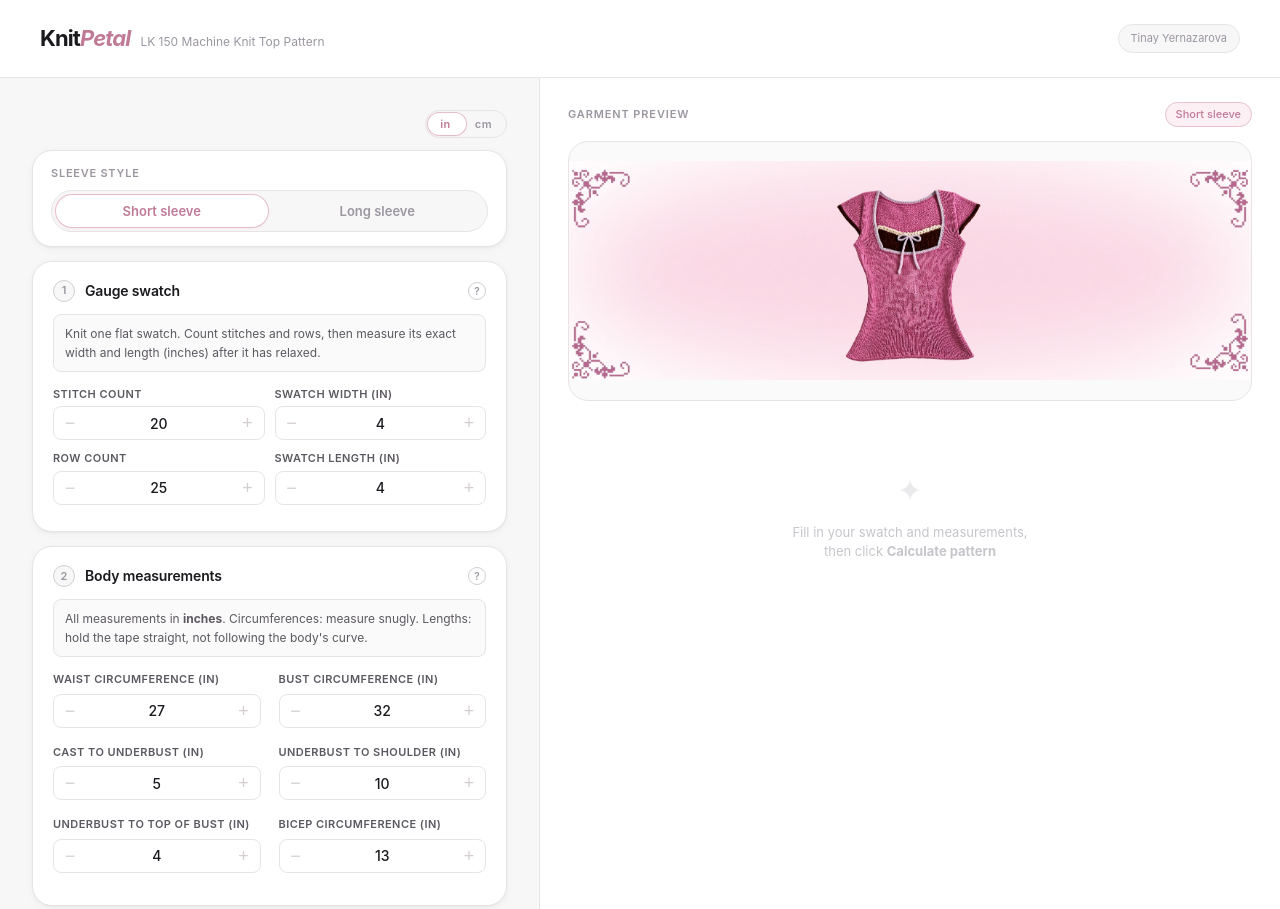
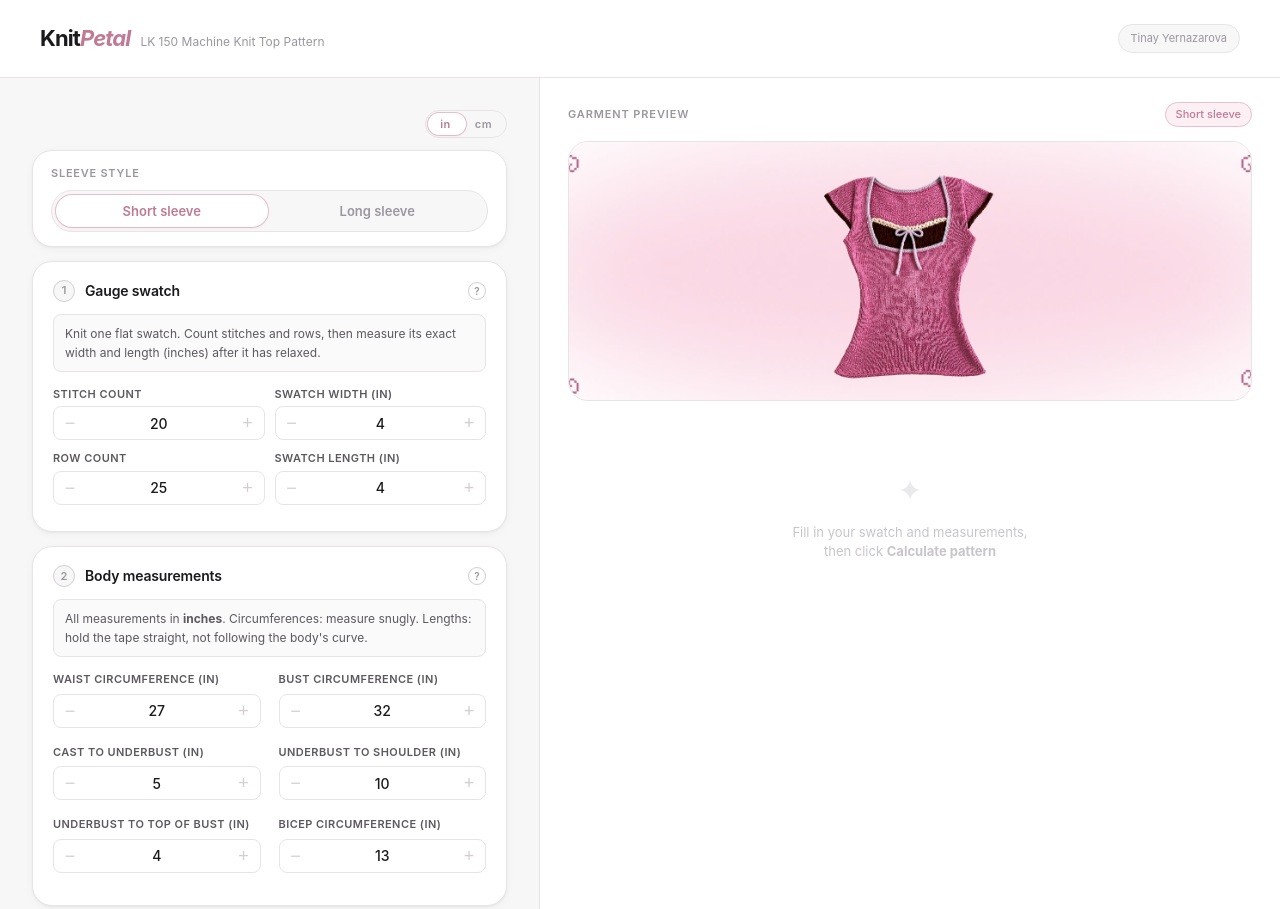
Before and after one commit to pautinova/knitpetal, a plain HTML site: page index.html in a window 1280 px wide. Shown: the top 909 px of the page. Drawn offline with nearby package versions, Linux system fonts and the light colour scheme.

Commit message:
fix: relative position of sweaters when resizing

```diff
--- a/index.html
+++ b/index.html
@@ -540,7 +540,7 @@
     .preview-img {
       position: absolute; inset: 0;
       width: 100%; height: 100%;
-      object-fit: contain;
+      object-fit: cover;
       transition: opacity 0.2s;
     }
 
```
